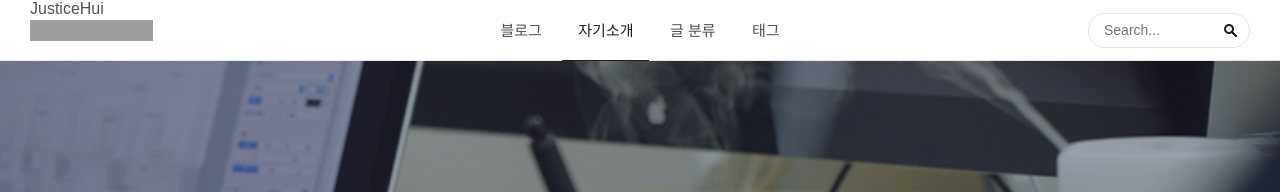
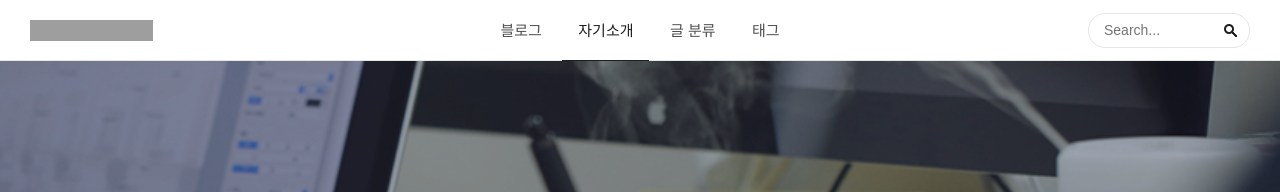
Before and after one commit to justiceHui/justiceHui.github.io_kakao, a Jekyll site: the page built from about.html, in a window 1280 px wide. Shown: the top 192 px of the page. Built offline with Jekyll 4.4.1, drawn with Linux system fonts in a browser that asks for light colours; some web fonts are replaced; grey boxes are pictures that could not be loaded.

Commit message:
Update header.html

```diff
--- a/_includes/header.html
+++ b/_includes/header.html
@@ -6,7 +6,7 @@
         <span class="sr-only">Toggle Search Form</span>
     </button>
     <a id="logo" href="/">
-        <span>JusticeHui</span>
+        <span class="sr-only">JusticeHui</span>
     </a>
     <div id="search">
         <input id="search-input" type="search" placeholder="Search..." value="" />
```
